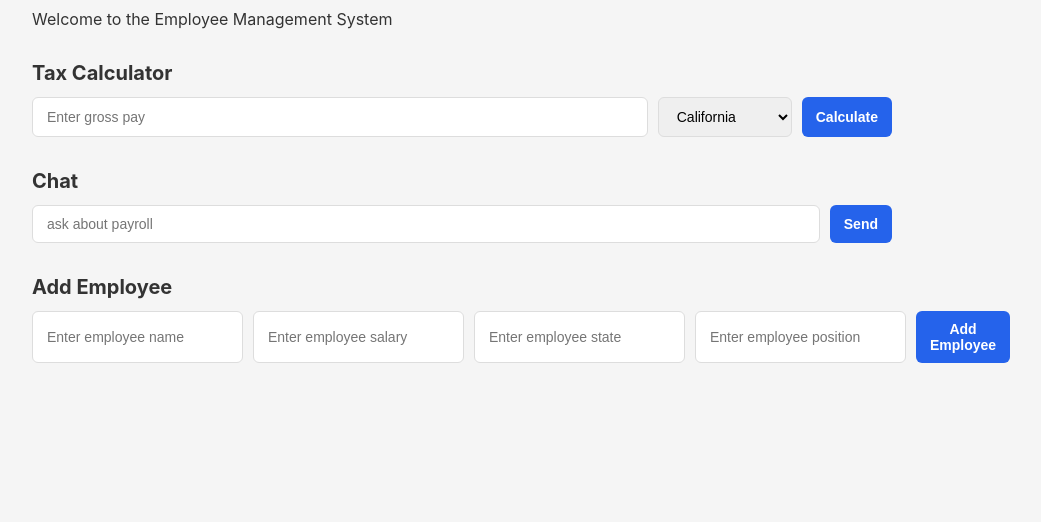
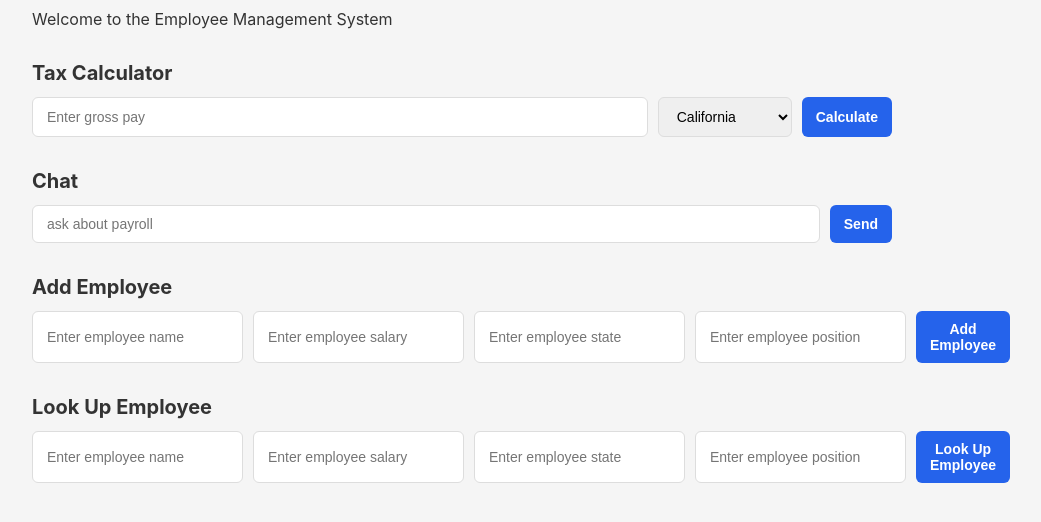
Before and after one commit to samcraw1/mini-payroll-tax-engine, a plain HTML site: page frontend/index.html in a window 1280 px wide. Shown: the part 110-632 px from the top of the page, without its empty margins (178-1219 px from the left). Drawn offline with Linux system fonts and the light colour scheme; no server answers.

Commit message:
added lookup employee button

```diff
--- a/frontend/index.html
+++ b/frontend/index.html
@@ -39,6 +39,14 @@
         <input type="text" id="employee-position" placeholder="Enter employee position" required>
         <button type="submit">Add Employee</button>
     </form>
+    <h2>Look Up Employee</h2>
+    <form id="look-up-employee-form">
+        <input type="text" id="look-up-employee-name" placeholder="Enter employee name" required>
+        <input type="number" id="look-up-employee-salary" placeholder="Enter employee salary" required>
+        <input type="text" id="look-up-employee-state" placeholder="Enter employee state" required>
+        <input type="text" id="look-up-employee-position" placeholder="Enter employee position" required>
+        <button type="submit">Look Up Employee</button>
+    </form>
 <script src="app.js"></script>
 </body>
 </html>
```
Also changed, not shown: backend/server.js (+10 -8 lines).
